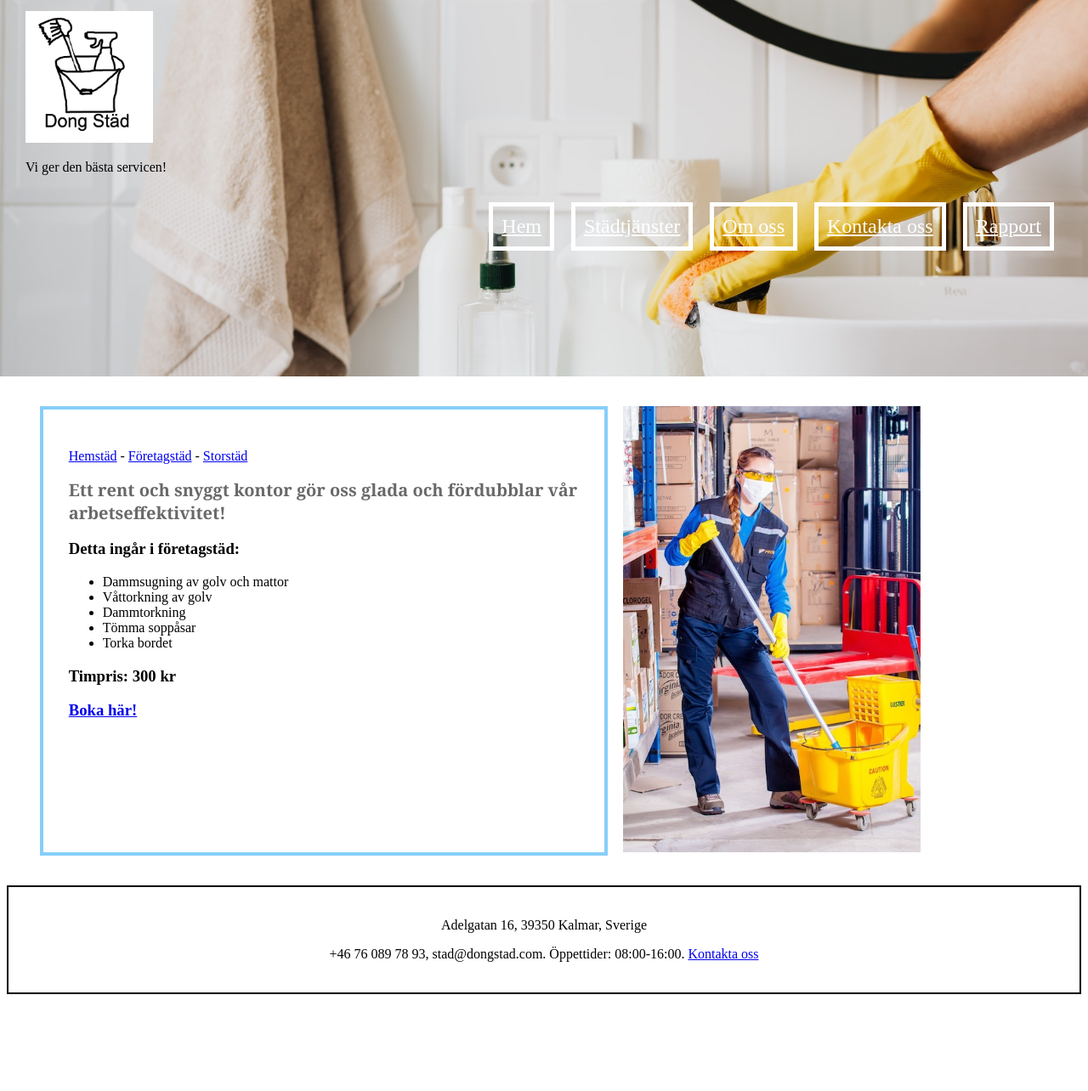
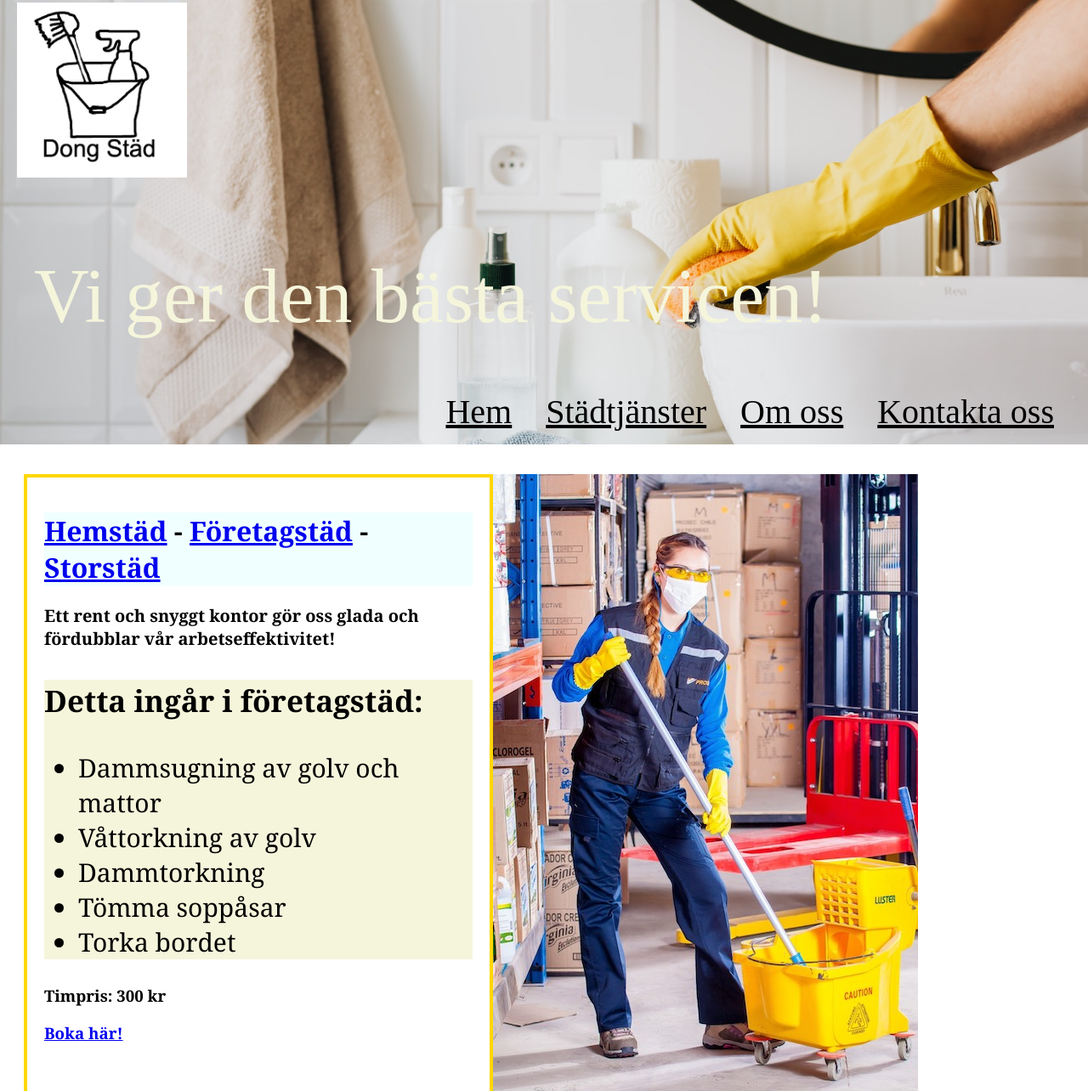
Before and after one commit to DongzhuTan93/1ME321-U3-cleaningCompany-HTML-CSS, a plain HTML site: page company-clean.html in a window 1280 px wide. Shown: the part 17-1301 px from the top of the page at 85% size. Before the commit the page ends 1187 px from the top, so only its background shows below. Drawn offline with Linux system fonts and the light colour scheme.

Commit message:
Fix css layout

```diff
--- a/company-clean.html
+++ b/company-clean.html
@@ -9,30 +9,35 @@
 </head>
 <body>
     <nav>
+        <a href="index.html">
             <img class="logo" src="../img/logo.jpg" alt="logo">
-        <p>Vi ger den bästa servicen!</p>
+        </a>
+        <div class="top">
+            Vi ger den bästa servicen!
+        </div>
         <ul>
             <li><a href="index.html">Hem</a></li>
             <li><a href="clean-service.html">Städtjänster</a></li>
             <li><a href="about-us.html">Om oss</a></li>
             <li><a href="contact-us.html">Kontakta oss</a></li>
-            <li><a href="report.pdf">Rapport</a></li>
         </ul>
     </nav>
     <main>
         <div id="box1">
-            <p><a href="home-clean.html">Hemstäd</a> - <a href="company-clean.html">Företagstäd</a> - <a href="big-clean.html">Storstäd</a></p>
+            <h1><a href="home-clean.html">Hemstäd</a> - <a href="company-clean.html">Företagstäd</a> - <a href="big-clean.html">Storstäd</a></h1>
             <h2>Ett rent och snyggt kontor gör oss glada och fördubblar vår arbetseffektivitet!</h2>
+            <div class="layout">
                 <h3>Detta ingår i företagstäd:</h3>
-            <ul >
+                <ul>
                     <li>Dammsugning av golv och mattor</li>
                     <li>Våttorkning av golv</li>
                     <li>Dammtorkning</li>
                     <li>Tömma soppåsar</li>
                     <li>Torka bordet</li>
                 </ul>
+            </div>
             <h3>Timpris: 300 kr</h3>
-            <h3><b><a href="contact-us.html">Boka här!</a></b></h3>
+            <h3><a href="contact-us.html">Boka här!</a></h3>
         </div>
         <div id="box2">
             <a href="contact-us.html"><img src="../img/company-clean.jpg" alt="company clean"></a>
--- a/css/clean-type.css
+++ b/css/clean-type.css
@@ -7,25 +7,27 @@
 }
 
 .contain div {
-    border: 3px solid brown;
+    border: 3px solid gold;
     padding: 10px;
     margin: 20px;
-    flex-basis: 300px;
+    flex-basis: 300px; /* Adjust this value if you need the divs to be narrower or wider */
     flex-shrink: 1;
     flex-grow: 0;
     text-align: center;
+    border-radius: 15px; /* This adds rounded corners to your divs */
 }
 
 .contain div:hover {
-    background-color:bisque;
+    background-color:ivory;
 }
 
 .contain img {
-    max-width: 200px;
+    max-width: 300px; /* Reduced from 1000px to make images smaller */
+    border-radius: 15px; /* This ensures that the images also have rounded corners */
 }
 
 h2 {
-    color:brown;
+    color:gold;
     font-family:'Gill Sans', 'Gill Sans MT', Calibri, 'Trebuchet MS', sans-serif;
     font-size: 2em;
 }
--- a/css/home-page.css
+++ b/css/home-page.css
@@ -12,11 +12,12 @@ body {
 }
 
 .logo {
-    width: 150px;
+    width: 200px;
 }
 
+
 h1 {
-    background-color: blanchedalmond;
+    background-color:azure;
     color: black;
     font-family:Cambria, Cochin, Georgia, Times, 'Times New Roman', serif;
 }
@@ -24,7 +25,15 @@ h1 {
 h2 {
     font-family: Georgia, 'Times New Roman', Times, serif;
     font-size: 20px;
-    color: dimgray;
+    color:black;
+}
+
+.top {
+    margin-top: 4rem;
+    margin-bottom: 10px;
+    padding: 20px;
+    color: beige;
+    font-size: 90px;
 }
 
 .contain {
@@ -35,33 +44,32 @@ h2 {
 
 nav ul {
     list-style: none;
-    float: right;
+    float:right;
     text-align: center;
     display: inline-flex;
 }
 
 nav ul li {
-    border: 5px solid white;
     padding: 10px;
-    margin: 0px 10px;
+    margin: 5px 10px;
 }
 
 nav ul li a {
-    color: white;
+    color:black;
     font-family: serif;
-    font-size: x-large;
+    font-size: 40px;
 }
 
 nav ul li:hover {
-    background-color: lightblue;
+    background-color:antiquewhite;
     overflow: hidden;
 }
 
 nav {
     background-color: aliceblue;
     background-image: url(../img/nav-picture.jpg);
-    padding: 30px;
-    height: 400px;
+    padding: 20px;
+    height: 500px;
     background-size: inherit;
     flex: none;
 }
@@ -74,7 +82,7 @@ main, .map, footer {
 }
 
 main {
-    flex: 1;
+    flex: 2;
     display: flex;
     justify-content: space-evenly;
 }
@@ -99,16 +107,24 @@ footer {
 
 #box1 {
     width: 600px;
-    border: 4px solid lightskyblue;
-    padding: 30px;
+    border: 4px solid gold;
+    padding: 20px;
+    font-family: Georgia, 'Times New Roman', Times, serif;
+}
+
+.layout {
+    background-color:beige;
+    font-size: 30px;
+    color:black;
+    font-family:Cambria, Cochin, Georgia, Times, 'Times New Roman', serif;
 }
 
 #box2 {
-    width: 500px;
+    width: 800px;
 }
 
 #box1 fieldset {
-    border: 2px solid red;
+    border: 2px solid gold;
     padding: 10px;
     margin: 10px;
 }
@@ -116,7 +132,7 @@ footer {
 #box2 img {
     transition-property: opacity;
     transition-duration: 2s;
-    max-width: 350px;
+    max-width: 800px;
     transition: all 1s;
     z-index: 1;
     position: relative;
@@ -136,7 +152,7 @@ footer {
 #send {
     padding-bottom: 10px;
     font-size: larger;
-    background-color: aqua;
+    background-color:beige;
     float: inline-end;
 }
 
@@ -155,7 +171,7 @@ footer {
     flex-direction: column;
     line-height: 30px;
     gap: 8px;
-    margin-left: 8px;
+    margin-left: 2px;
 }
 
 #text textarea {
```
Also changed, not shown: about-us.html (+7 -4 lines), big-clean.html (+9 -4 lines), clean-service.html (+6 -3 lines), contact-us.html (+7 -4 lines), home-clean.html (+8 -3 lines), index.html (+9 -2 lines). Lines whose indentation alone changed are shown as unchanged.
